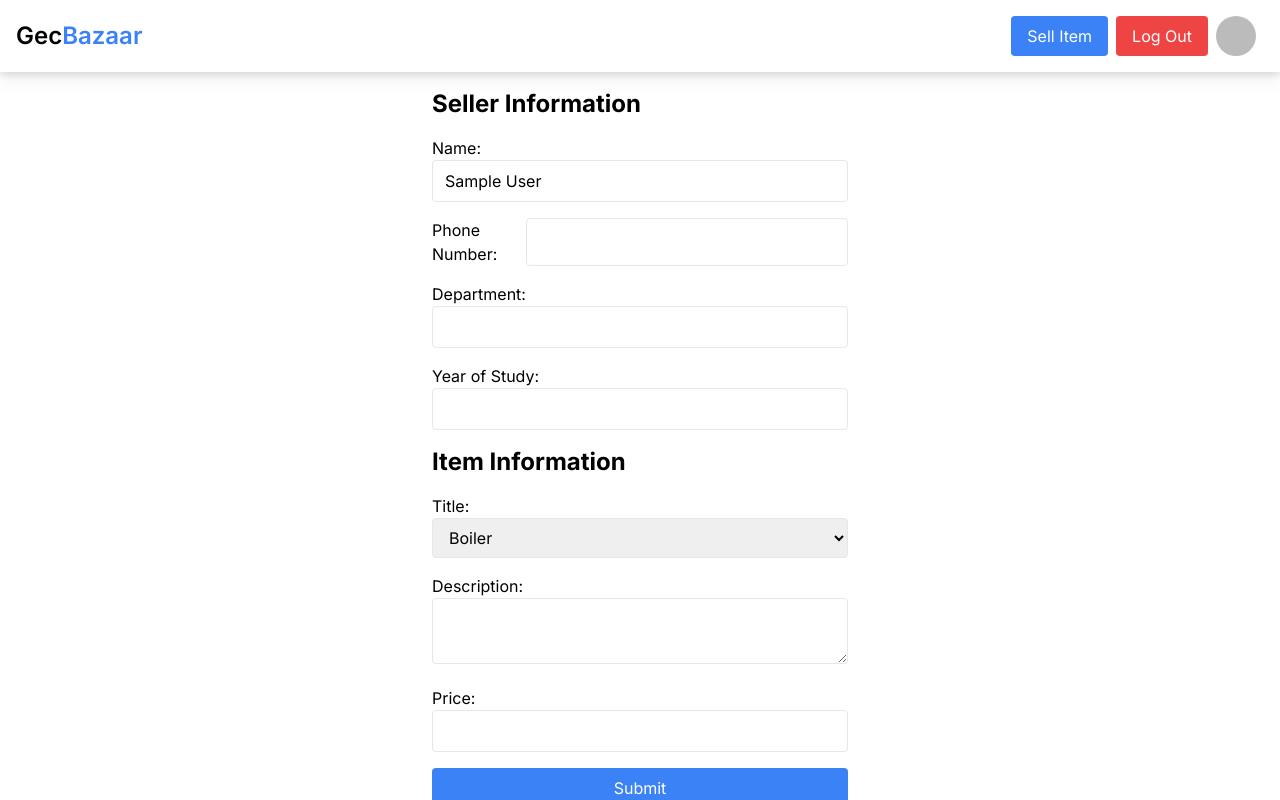
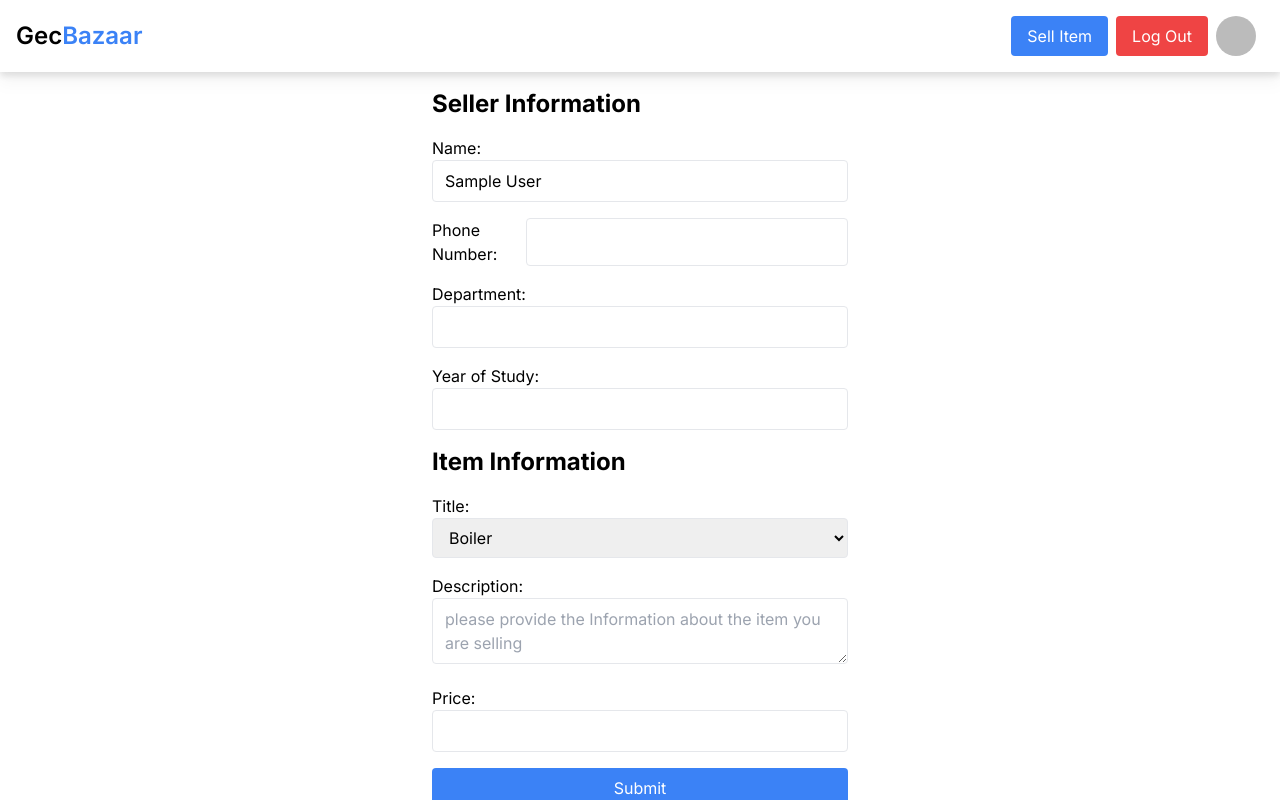
Before and after one commit to sshrey15/GecEcommerce, a Next.js app in the folder frontend/: page /sellitem in a window 1280 px wide. Shown: the top 800 px of the page. Built offline with nearby package versions, Linux system fonts and the light colour scheme; no server answers; sample sign-in values are in the browser's storage.

Commit message:
Update item description input label to placeholder

```diff
--- a/frontend/src/app/sellitem/page.js
+++ b/frontend/src/app/sellitem/page.js
@@ -199,7 +199,7 @@ function page() {
             name="description"
             value={itemInfo.description}
             onChange={handleItemChange}
-            label="please provide the Information about the item you are selling"
+            placeholder="please provide the Information about the item you are selling"
             className="w-full px-3 py-2 border rounded"
             required
           />
```
